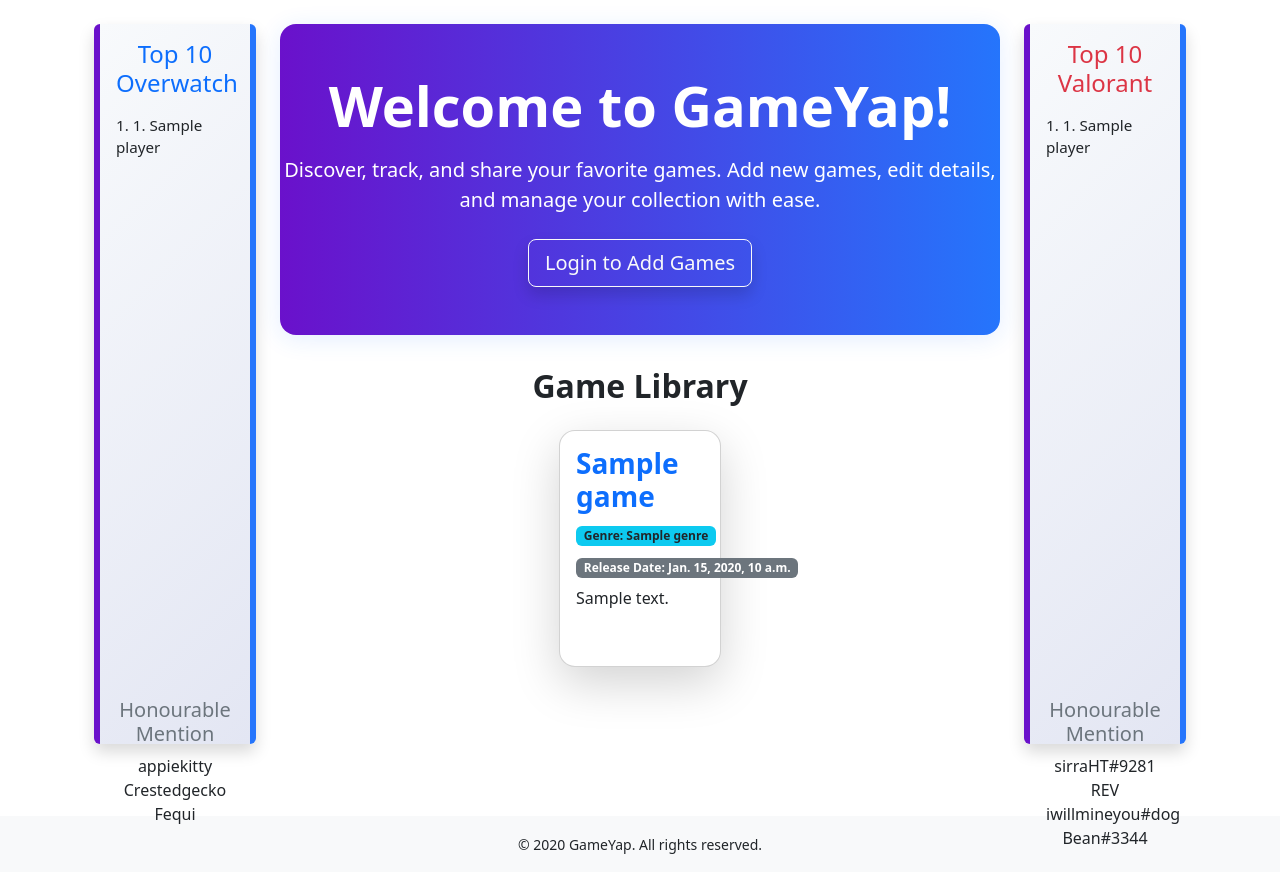
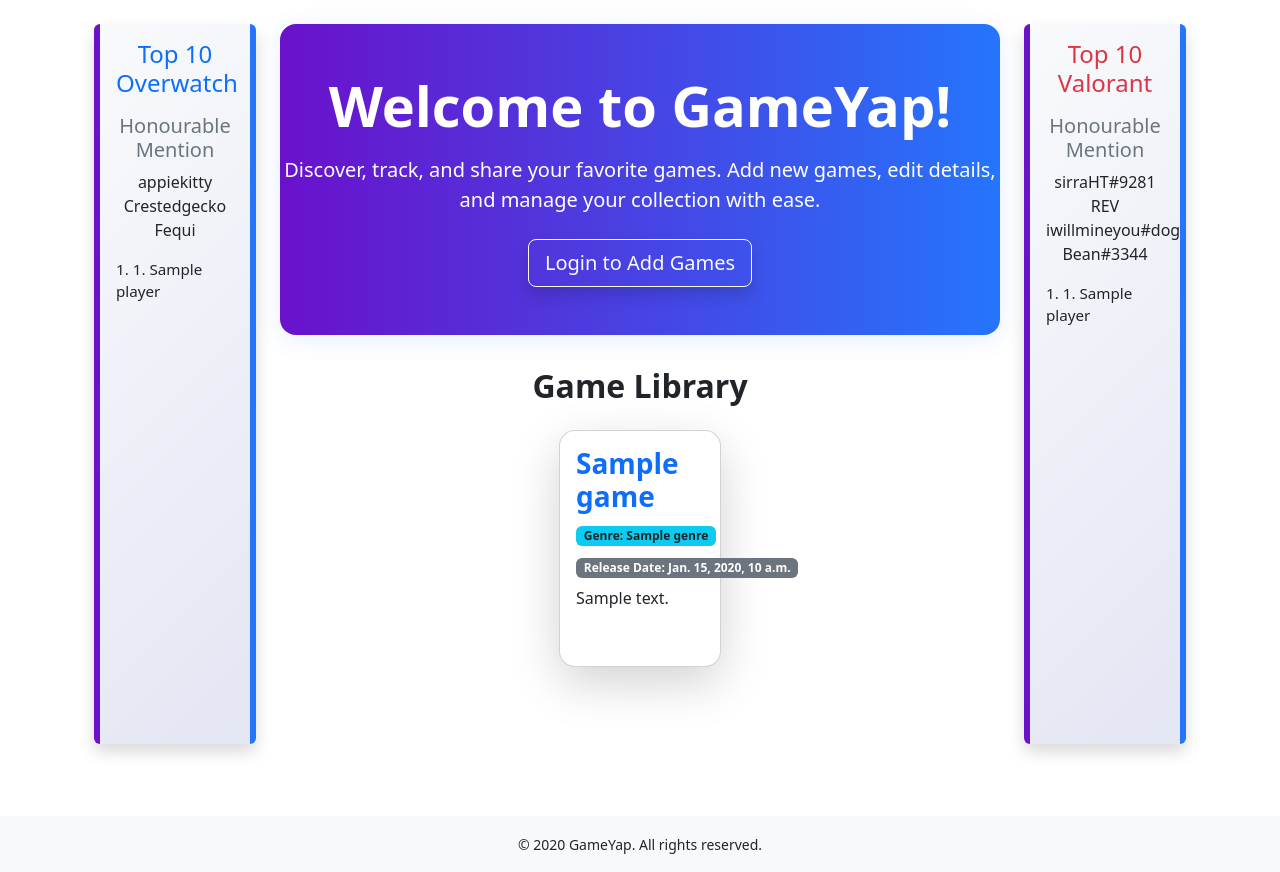
Before and after one commit to iwillmineya/Individual-Full-Stack-Project, a Django app: template mainproject/gameyap/templates/index.html in a window 1280 px wide. Shown: the part 56-928 px from the top of the page. Run offline with Django 5.2, Linux system fonts and the light colour scheme; the template is opened without the code that fills it: most values are stand-ins (such as "Sample title", 1, 10 or a date in 2020).

Commit message:
Move Honourable Mention sections above leaderboards for better visibility

```diff
--- a/mainproject/gameyap/templates/index.html
+++ b/mainproject/gameyap/templates/index.html
@@ -7,19 +7,19 @@
     <aside class="col-lg-2 d-none d-lg-block">
       <div class="leaderboard p-3 mb-4 bg-white shadow rounded" style="min-height: 80vh;">
         <h4 class="text-center text-primary mb-3">Top 10 Overwatch</h4>
-        <ol class="leaderboard-list" style="height: 70vh; overflow-y: auto; font-size: 0.95rem;">
+        <div class="mb-3">
+          <h5 class="text-center text-secondary">Honourable Mention</h5>
+          <ul class="list-unstyled text-center">
+            <li id="ow-honourable-1">appiekitty</li>
+            <li id="ow-honourable-2">Crestedgecko</li>
+            <li id="ow-honourable-3">Fequi</li>
+          </ul>
+        </div>
+        <ol class="leaderboard-list" style="height: 60vh; overflow-y: auto; font-size: 0.95rem;">
           {% for player in leaderboard_ow %}
             <li class="mb-1">{{ forloop.counter }}. {{ player }}</li>
           {% endfor %}
         </ol>
-        <div class="mt-4">
-          <h5 class="text-center text-secondary">Honourable Mention</h5>
-          <ul class="list-unstyled text-center">
-            <li id="ow-honourable">appiekitty</li>
-            <li id="ow-honourable">Crestedgecko</li>
-            <li id="ow-honourable">Fequi</li>
-          </ul>
-        </div>
       </div>
     </aside>
 
@@ -70,19 +70,20 @@
     <aside class="col-lg-2 d-none d-lg-block">
       <div class="leaderboard p-3 mb-4 bg-white shadow rounded" style="min-height: 80vh;">
         <h4 class="text-center text-danger mb-3">Top 10 Valorant</h4>
-        <ol class="leaderboard-list" style="height: 70vh; overflow-y: auto; font-size: 0.95rem;">
+        <div class="mb-3">
+          <h5 class="text-center text-secondary">Honourable Mention</h5>
+          <ul class="list-unstyled text-center">
+            <li id="val-honourable-1">sirraHT#9281</li>
+            <li id="val-honourable-2">REV</li>
+            <li id="val-honourable-3">iwillmineyou#dog</li>
+            <li id="val-honourable-4">Bean#3344</li>
+          </ul>
+        </div>
+        <ol class="leaderboard-list" style="height: 60vh; overflow-y: auto; font-size: 0.95rem;">
           {% for player in leaderboard_val %}
             <li class="mb-1">{{ forloop.counter }}. {{ player }}</li>
           {% endfor %}
         </ol>
-        <div class="mt-4">
-          <h5 class="text-center text-secondary">Honourable Mention</h5>
-          <ul class="list-unstyled text-center">
-            <li id="val-honourable">sirraHT#9281</li>
-            <li id="val-honourable">REV iwillmineyou#dog</li>
-            <li id="val-honourable">Bean#3344</li>
-          </ul>
-        </div>
       </div>
     </aside>
   </div>
```
